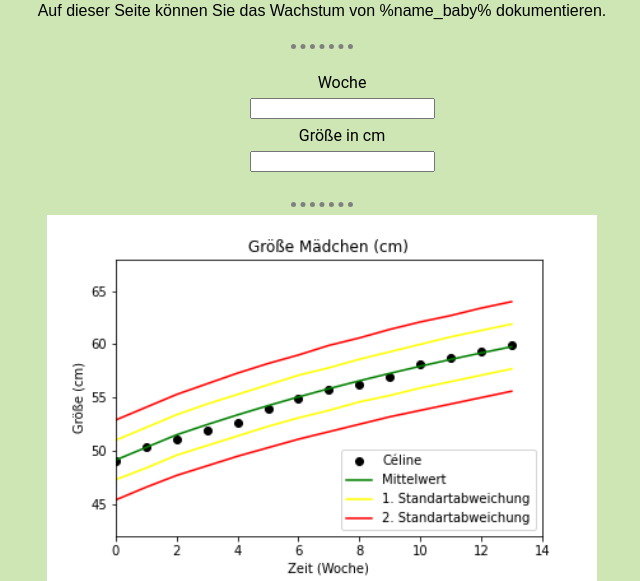
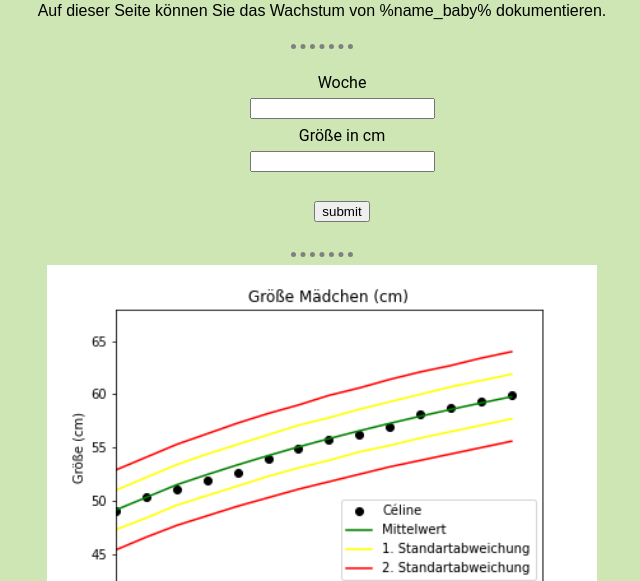
Before and after one commit to namleaf/Project_NewBond, a Flask app: template templates/Growth.html in a window 1280 px wide. Shown: the part 211-792 px from the top of the page, without its empty margins (326-966 px from the left). Run offline with Flask 2, Linux system fonts and the light colour scheme; the template is opened without the code that fills it, so the values that code supplies are empty; parts of the project's set-up code (start-up, migrations or seed data) failed here and were passed over.

Commit message:
Add files via upload

```diff
--- a/templates/Growth.html
+++ b/templates/Growth.html
@@ -42,6 +42,7 @@
                     <input type="text" name="week">
                     <li>Größe in cm</li>
                     <input type="text" name="length">
+                    <p><input type="submit" value="submit"/></p>
                 </ul>
             </div>
         </div>
--- a/templates/Weight.html
+++ b/templates/Weight.html
@@ -35,6 +35,7 @@
                     <input type="text" name="week">
                     <li>Gewicht in Gramm</li>
                     <input type="text" name="weight">
+                    <p><input type="submit" value="submit"/></p>
                 </ul>
             </div>
         </div>
```
